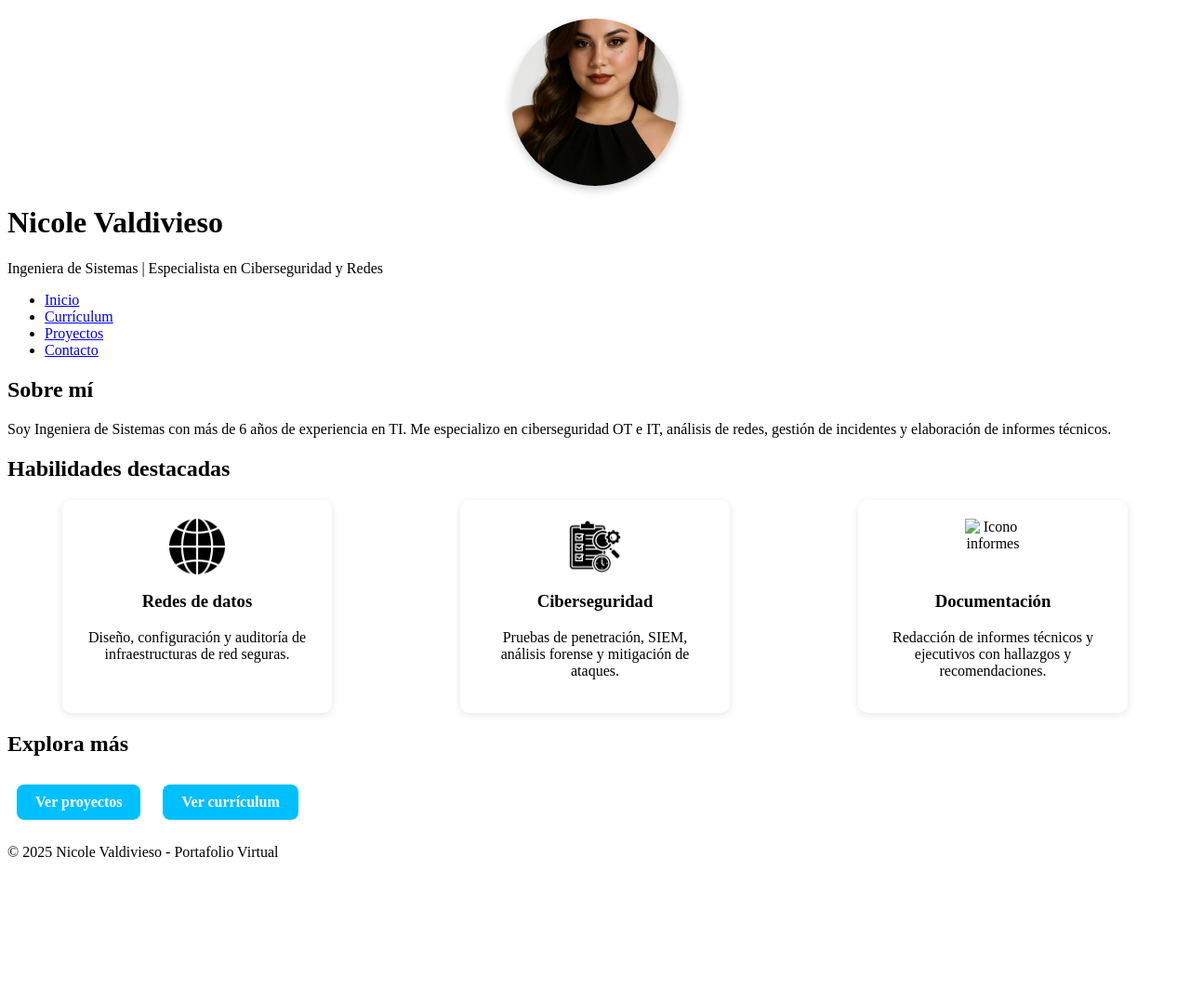
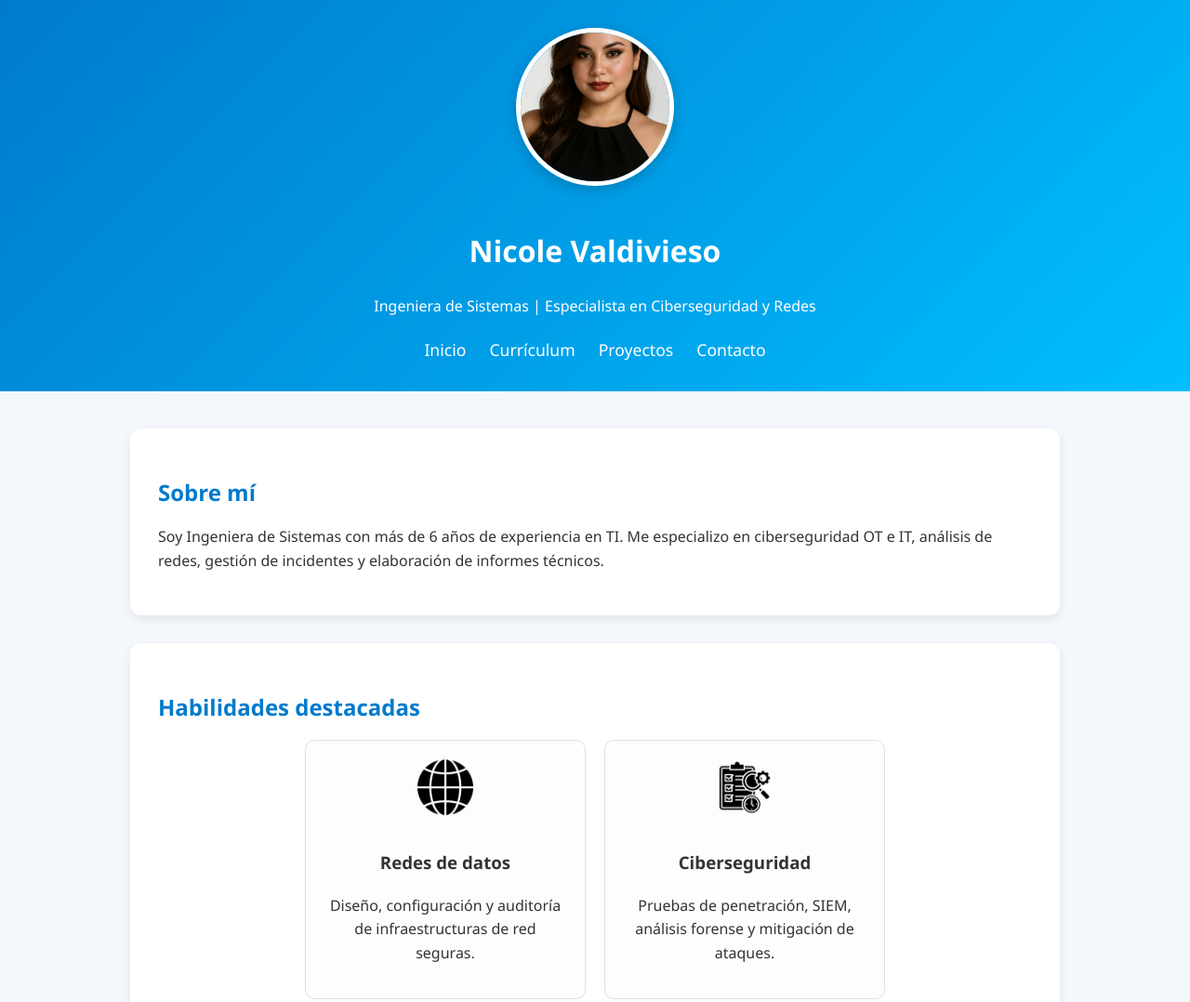
Before and after one commit to nicval22/nicolevaldivieso.github.io, a plain HTML site: page index.html in a window 1280 px wide. Shown: the top 1078 px of the page at 93% size. Before the commit the page ends 942 px from the top, so only its background shows below. Drawn offline with Linux system fonts and the light colour scheme.

Commit message:
Update estilo.css

```diff
--- a/assets/estilo.css
+++ b/assets/estilo.css
@@ -1,75 +1,174 @@
-/* Imagen de perfil */
-.perfil-img {
-  width: 180px;       /* tamaño fijo pero adaptable */
-  height: 180px;
-  object-fit: cover;  /* recorta sin deformar */
-  border-radius: 50%; /* hace la foto redonda */
-  margin: 20px auto;
-  display: block;     /* centra la imagen */
-  box-shadow: 0 4px 10px rgba(0,0,0,0.2); /* sombra elegante */
+/* Fuente general */
+body {
+  font-family: "Segoe UI", Roboto, Arial, sans-serif;
+  margin: 0;
+  padding: 0;
+  background: #f4f7fb; /* gris muy claro */
+  color: #333;
+  line-height: 1.6;
 }
 
-/* Iconos dentro de las tarjetas */
-.card img {
-  width: 60px;   /* tamaño estándar de ícono */
-  height: 60px;
-  margin-bottom: 10px;
-  display: block;
-  margin-left: auto;
-  margin-right: auto;
+/* Encabezado */
+header {
+  background: linear-gradient(135deg, #007acc, #00bfff); /* degradado azul */
+  color: white;
+  padding: 30px 20px;
+  text-align: center;
+  position: relative;
+}
+
+/* Foto de perfil */
+.perfil-img {
+  width: 160px;
+  height: 160px;
+  object-fit: cover;
+  border-radius: 50%;
+  border: 5px solid white;
+  margin-bottom: 15px;
+  box-shadow: 0 4px 15px rgba(0,0,0,0.2);
+}
+
+/* Navegación */
+nav ul {
+  list-style: none;
+  padding: 0;
+  margin: 20px 0 0;
+  display: flex;
+  justify-content: center;
+  gap: 25px;
+  flex-wrap: wrap;
+}
+
+nav ul li a {
+  color: white;
+  text-decoration: none;
+  font-weight: 500;
+  font-size: 1.1em;
+  transition: color 0.3s ease;
+}
+
+nav ul li a:hover {
+  color: #ffeb3b; /* amarillo al pasar el mouse */
+}
+
+/* Secciones principales */
+main {
+  max-width: 1000px;
+  margin: auto;
+  padding: 40px 20px;
+}
+
+section {
+  background: white;
+  padding: 30px;
+  margin-bottom: 30px;
+  border-radius: 12px;
+  box-shadow: 0 4px 12px rgba(0,0,0,0.08);
+}
+
+h2 {
+  color: #007acc;
+  margin-bottom: 15px;
 }
 
 /* Tarjetas de habilidades */
 .grid {
   display: flex;
   flex-wrap: wrap;
-  justify-content: space-around;
   gap: 20px;
+  justify-content: center;
 }
 
 .card {
-  background: #fff;
-  padding: 20px;
+  background: #fdfdfd;
+  border: 1px solid #e0e0e0;
   border-radius: 10px;
   text-align: center;
-  width: 250px;
-  box-shadow: 0 2px 8px rgba(0,0,0,0.1);
-  transition: transform 0.3s ease;
+  padding: 20px;
+  width: 260px;
+  transition: transform 0.3s ease, box-shadow 0.3s ease;
+}
+
+.card img {
+  width: 60px;
+  height: 60px;
+  margin-bottom: 10px;
 }
 
 .card:hover {
-  transform: translateY(-5px);
+  transform: translateY(-6px);
+  box-shadow: 0 6px 16px rgba(0,0,0,0.15);
 }
 
-/* Botones de llamada a la acción */
+/* Botones */
 .btn {
-  background: #00bfff;
+  background: #007acc;
   color: white;
-  padding: 10px 20px;
+  padding: 12px 24px;
   border-radius: 8px;
   text-decoration: none;
   font-weight: bold;
+  transition: background 0.3s ease;
+  display: inline-block;
   margin: 10px;
-  display: inline-block;
+}
+
+.btn:hover {
+  background: #005f99;
+}
+
+/* Footer */
+footer {
+  background: #222;
+  color: #bbb;
+  text-align: center;
+  padding: 20px;
+  margin-top: 30px;
+}
+
+footer a {
+  color: #00bfff;
+  text-decoration: none;
+}
+
+footer a:hover {
+  text-decoration: underline;
+}
+
+/* Formulario */
+form input, form textarea {
+  width: 100%;
+  padding: 10px;
+  margin: 8px 0 16px;
+  border: 1px solid #ccc;
+  border-radius: 6px;
+}
+
+form button {
+  background: #00bfff;
+  color: white;
+  border: none;
+  padding: 12px 20px;
+  border-radius: 8px;
+  cursor: pointer;
   transition: background 0.3s ease;
 }
 
-.btn:hover {
+form button:hover {
   background: #007acc;
 }
-/* Ajustes para móviles */
+
+/* Responsive para móviles */
 @media (max-width: 768px) {
   .perfil-img {
     width: 120px;
     height: 120px;
   }
-
-  .card {
-    width: 100%; /* cada tarjeta ocupa toda la fila en pantallas pequeñas */
-  }
-
   nav ul {
     flex-direction: column;
     gap: 10px;
   }
+  .card {
+    width: 100%;
+  }
 }
```
